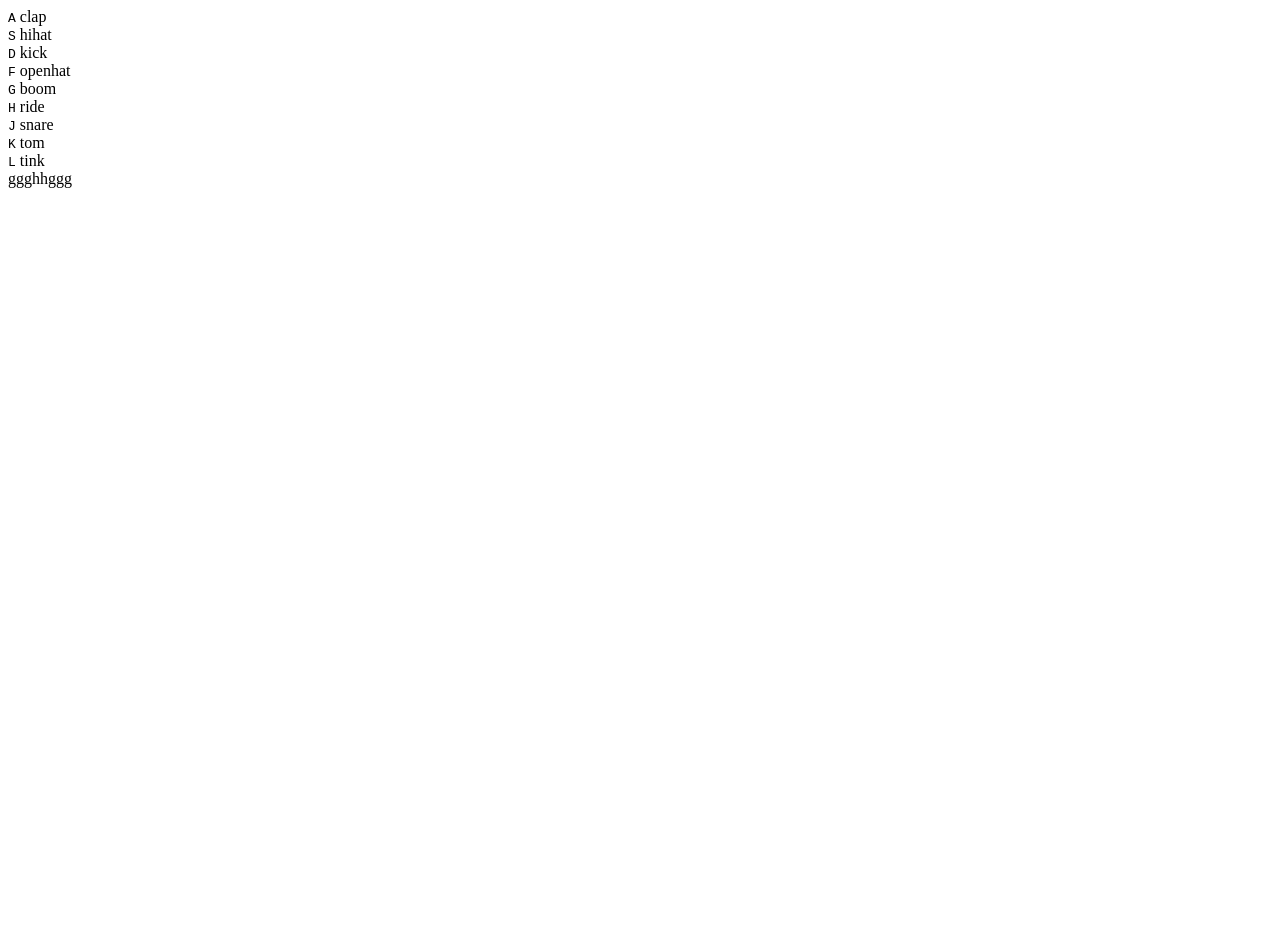
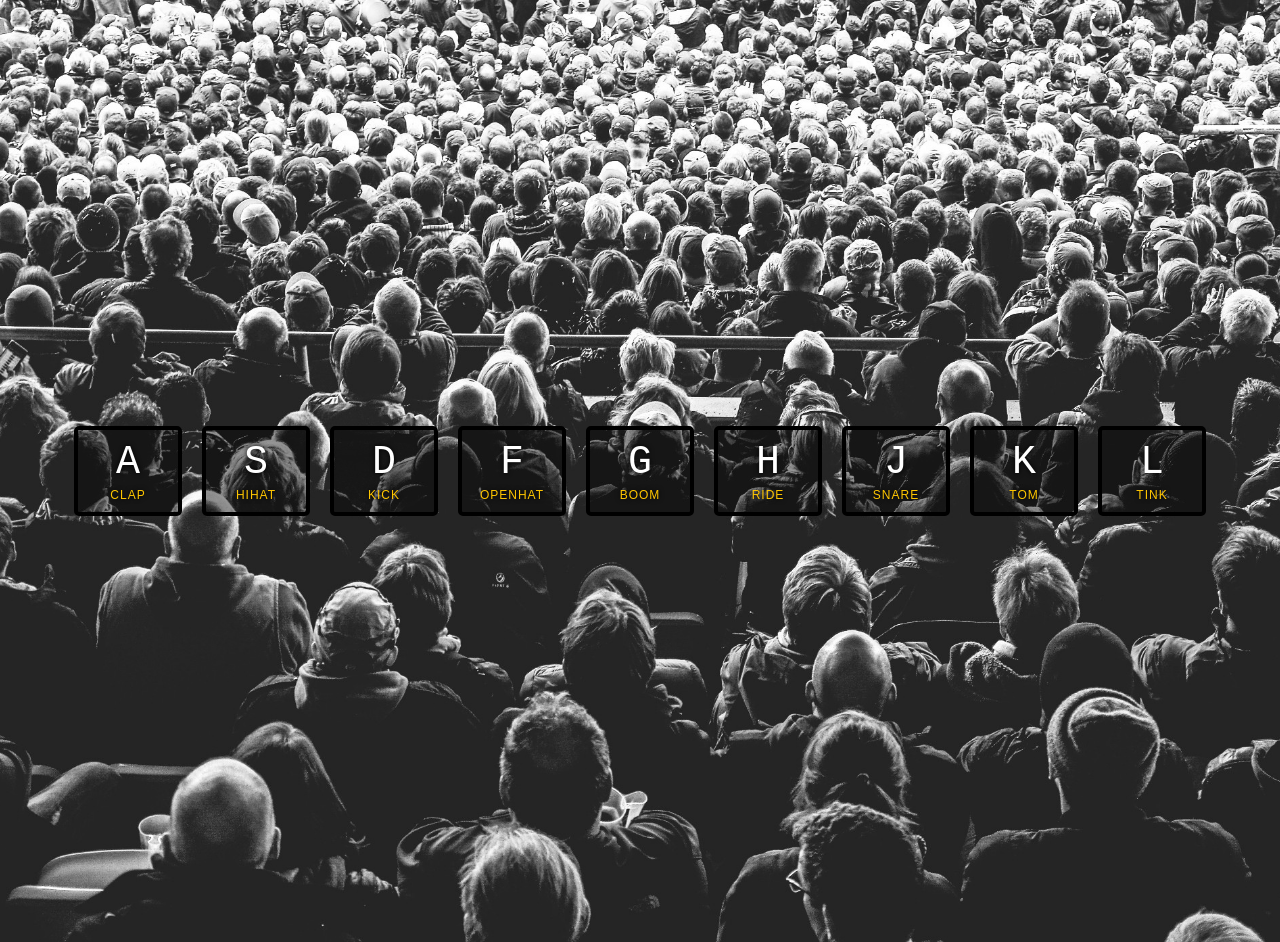
Before and after one commit to Israel-Beni/JavaScript30-Challenge, a plain HTML site: page 01__JavaScript-Drum-Kit/index.html in a window 1280 px wide. Before the commit the page ends 800 px from the top, so only its background shows below. Drawn offline with Linux system fonts and the light colour scheme.

Commit message:
first day challenge completed

```diff
--- a/01__JavaScript-Drum-Kit/index.html
+++ b/01__JavaScript-Drum-Kit/index.html
@@ -53,8 +53,7 @@
                     <span class="sound">tink</span>
                 </div>
             </div>
-
-            <div class="all-sounds">
+            </div>
                 <audio data-key="65" src="resources/sounds/clap.wav"></audio>
                 <audio data-key="83" src="resources/sounds/hihat.wav"></audio>
                 <audio data-key="68" src="resources/sounds/kick.wav"></audio>
@@ -64,9 +63,9 @@
                 <audio data-key="74" src="resources/sounds/snare.wav"></audio>
                 <audio data-key="75" src="resources/sounds/tom.wav"></audio>
                 <audio data-key="76" src="resources/sounds/tink.wav"></audio>
-            </div>
-        </div>
 
-        <script src="./script.js"></script>ggghhggg
+
+
+        <script src="./script.js"></script>
     </body>
 </html>
--- a/01__JavaScript-Drum-Kit/style.css
+++ b/01__JavaScript-Drum-Kit/style.css
@@ -1 +1,65 @@
- ""
+body, html  {
+    margin: 0;
+    padding: 0;
+    font-family: sans-serif;
+    font-size: 10px;
+}
+
+html {
+    background: url('./resources/images/background.jpg') bottom center;
+    background-size: cover;
+    background-repeat: no-repeat;
+}
+
+.page-container {
+    display: flex;
+    flex-direction: column;
+    justify-content: center;
+    margin: 32.5% auto;
+}
+
+.all-keys {
+    box-sizing: border-box;
+    display: flex;
+    flex-direction: row;
+    align-items: center;
+    min-height: 10vh;
+    justify-content: center;
+    position: relative;
+    width: 90%;
+    margin: auto;
+    height: 10%;
+}
+
+.key {
+    flex: 1;
+    border: .4rem solid black;
+    border-radius: .5rem;
+    margin: 1rem;
+    padding: 1rem .5rem;
+    transition: all .07s ease;
+    width: 10rem;
+    text-align: center;
+    color: white;
+    background: rgba(0,0,0,0.4);
+    text-shadow: 0 0 .5rem black;
+    font-size: 1.5rem;
+}
+
+.playing {
+    transform: scale(.8);
+    border-color: #ffc600;
+    box-shadow: 0 0 1rem #ffc600;
+}
+
+kbd {
+    display: block;
+    font-size: 4rem;
+}
+
+.sound {
+    font-size: 1.2rem;
+    text-transform: uppercase;
+    letter-spacing: .1rem;
+    color: #ffc600;
+}
```
